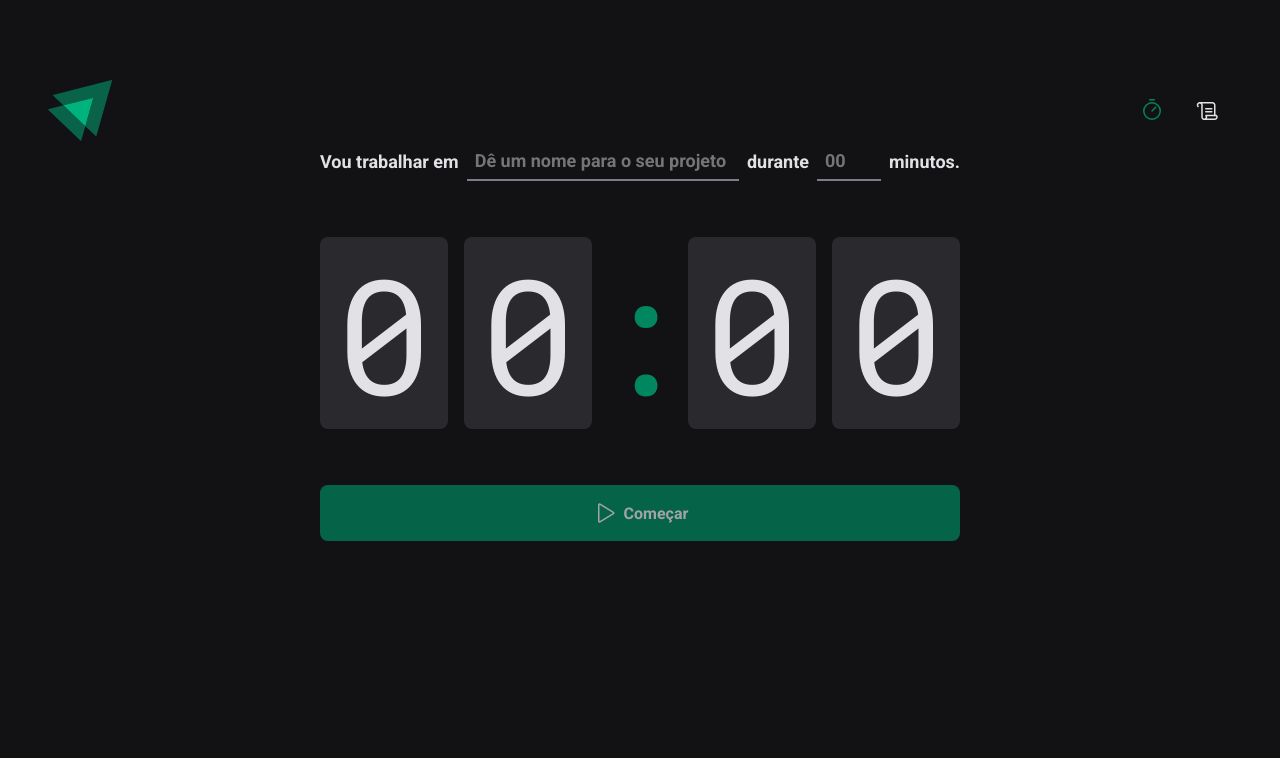
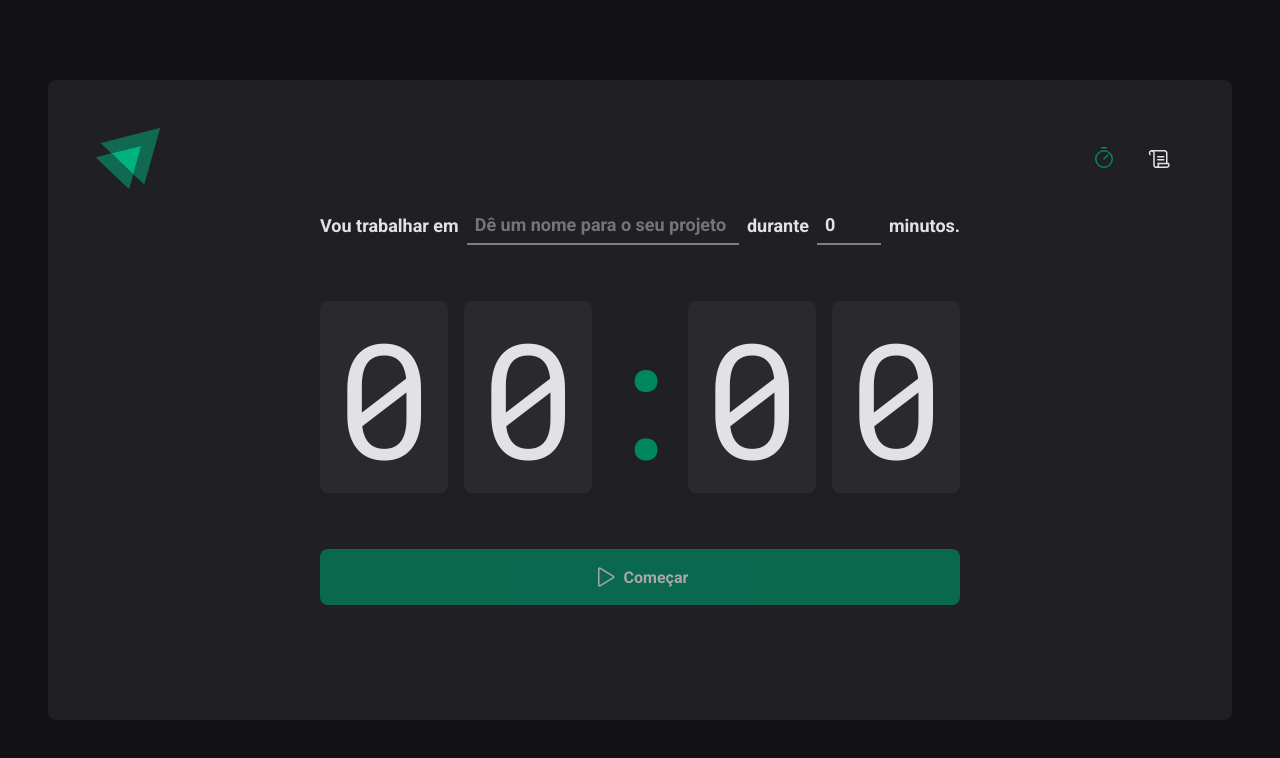
Before and after one commit to LeonardoAlbano/Ignite-Timer, a React (Vite) app in the folder ignite-timer/: page / in a window 1280 px wide. Shown: the top 758 px of the page. Built offline with nearby package versions, Linux system fonts and the light colour scheme.

Commit message:
atualizando form com hook-form, zod

```diff
--- a/ignite-timer/package.json
+++ b/ignite-timer/package.json
@@ -11,11 +11,14 @@
     "preview": "vite preview"
   },
   "dependencies": {
+    "@hookform/resolvers": "^3.3.4",
     "phosphor-react": "^1.4.1",
     "react": "^18.2.0",
     "react-dom": "^18.2.0",
+    "react-hook-form": "^7.51.0",
     "react-router-dom": "^6.22.2",
-    "styled-components": "^6.1.8"
+    "styled-components": "^6.1.8",
+    "zod": "^3.22.4"
   },
   "devDependencies": {
     "@rocketseat/eslint-config": "^2.2.2",
--- a/ignite-timer/src/Router.tsx
+++ b/ignite-timer/src/Router.tsx
@@ -1,7 +1,7 @@
 import { Routes, Route } from 'react-router-dom'
 
 import { Home } from './pages/Home'
-import { History } from './pages/History/History'
+import { History } from './pages/History'
 
 import { DefaultLayout } from './layouts/DefaultLayout'
 
--- a/ignite-timer/src/components/Header/styles.ts
+++ b/ignite-timer/src/components/Header/styles.ts
@@ -4,6 +4,7 @@ export const HeaderContainer = styled.header`
   display: flex;
   align-items: center;
   justify-content: space-between;
+  padding-bottom: 1rem;
 
   nav {
     display: flex;
--- a/ignite-timer/src/layouts/DefaultLayout/styles.ts
+++ b/ignite-timer/src/layouts/DefaultLayout/styles.ts
@@ -4,4 +4,8 @@ export const LayoutContainer = styled.div`
   max-width: 74rem;
   height: calc(100vh - 10rem);
   margin: 5rem auto;
+  background-color: ${(props) => props.theme['gray-800']};
+  padding: 3rem;
+
+  border-radius: 0.5rem;
 `
--- a/ignite-timer/src/pages/History/styles.ts
+++ b/ignite-timer/src/pages/History/styles.ts
@@ -1,4 +1,14 @@
 import styled from 'styled-components'
+
+const STATUS_COLORS = {
+  yellow: 'yellow-500',
+  green: 'green-500',
+  red: 'red-500',
+} as const
+
+interface StatusProps {
+  statusColor: keyof typeof STATUS_COLORS
+}
 
 export const HistoryContainer = styled.div`
   flex: 1;
@@ -55,22 +65,11 @@ export const HistoryList = styled.div`
       }
 
       &:last-child {
-        border-top-right-radius: 8px;
         padding-right: 1.5rem;
       }
     }
   }
 `
-
-const STATUS_COLORS = {
-  yellow: 'yellow-500',
-  green: 'green-500',
-  red: 'red-500',
-} as const
-
-interface StatusProps {
-  statusColor: keyof typeof STATUS_COLORS
-}
 
 export const Status = styled.span<StatusProps>`
   display: flex;
--- a/ignite-timer/src/pages/Home/index.tsx
+++ b/ignite-timer/src/pages/Home/index.tsx
@@ -1,3 +1,6 @@
+import { useForm } from 'react-hook-form'
+import { zodResolver } from '@hookform/resolvers/zod'
+import * as zod from 'zod'
 import { Play } from 'phosphor-react'
 import {
   FormContainer,
@@ -9,19 +12,60 @@ import {
   TaskInput,
 } from './styles'
 
+const newCycleFormValidationSchema = zod.object({
+  task: zod.string().min(1, 'Informa a tarefa'),
+  minutesAmount: zod
+    .number()
+    .min(5, 'o ciclo precia de ser no minimo de 5 minutos')
+    .max(60, 'o ciclo precia de ser no maximo de 60 minutos'),
+})
+
+type NewCycleFormData = zod.infer<typeof newCycleFormValidationSchema>
+
 export function Home() {
+  const { register, handleSubmit, watch, reset } = useForm<NewCycleFormData>({
+    resolver: zodResolver(newCycleFormValidationSchema),
+    defaultValues: {
+      task: '',
+      minutesAmount: 0,
+    },
+  })
+
+  function handleCreateNewCycle(data: NewCycleFormData) {
+    console.log(data)
+    reset()
+  }
+
+  const task = watch('task')
+  const isSubmitDisable = !task
+
   return (
     <HomeContainer>
-      <form action="">
+      <form onSubmit={handleSubmit(handleCreateNewCycle)} action="">
         <FormContainer>
           <label htmlFor="task">Vou trabalhar em</label>
-          <TaskInput id="task" placeholder="Dê um nome para o seu projeto" />
+          <TaskInput
+            id="task"
+            list="task-suggestions"
+            placeholder="Dê um nome para o seu projeto"
+            {...register('task')}
+          />
+
+          <datalist id="task-suggestions">
+            <option value="Projeto1"></option>
+            <option value="Projeto2"></option>
+            <option value="Projeto3"></option>
+          </datalist>
 
           <label htmlFor="minutesAmount">durante</label>
           <MinutesAmountInput
             type="number"
             id="minutesAmount"
             placeholder="00"
+            step={5}
+            min={5}
+            max={60}
+            {...register('minutesAmount', { valueAsNumber: true })}
           />
 
           <span>minutos.</span>
@@ -35,7 +79,7 @@ export function Home() {
           <span>0</span>
         </CountdownContainer>
 
-        <StartCountdownButton disabled type="submit">
+        <StartCountdownButton disabled={isSubmitDisable} type="submit">
           <Play size={24} />
           Começar
         </StartCountdownButton>
--- a/ignite-timer/src/pages/Home/styles.ts
+++ b/ignite-timer/src/pages/Home/styles.ts
@@ -105,6 +105,10 @@ const BaseInput = styled.input`
 
 export const TaskInput = styled(BaseInput)`
   flex: 1;
+
+  &::-webkit-calendar-picker-indicator {
+    display: none !important;
+  }
 `
 
 export const MinutesAmountInput = styled(BaseInput)`
```
Also changed, not shown: ignite-timer/src/components/Button.styles.ts (deleted, +0 -37 lines), ignite-timer/src/pages/History/index.tsx (renamed from ignite-timer/src/pages/History/History.tsx), 1 other file (tests, documents, lock files or other folders).
